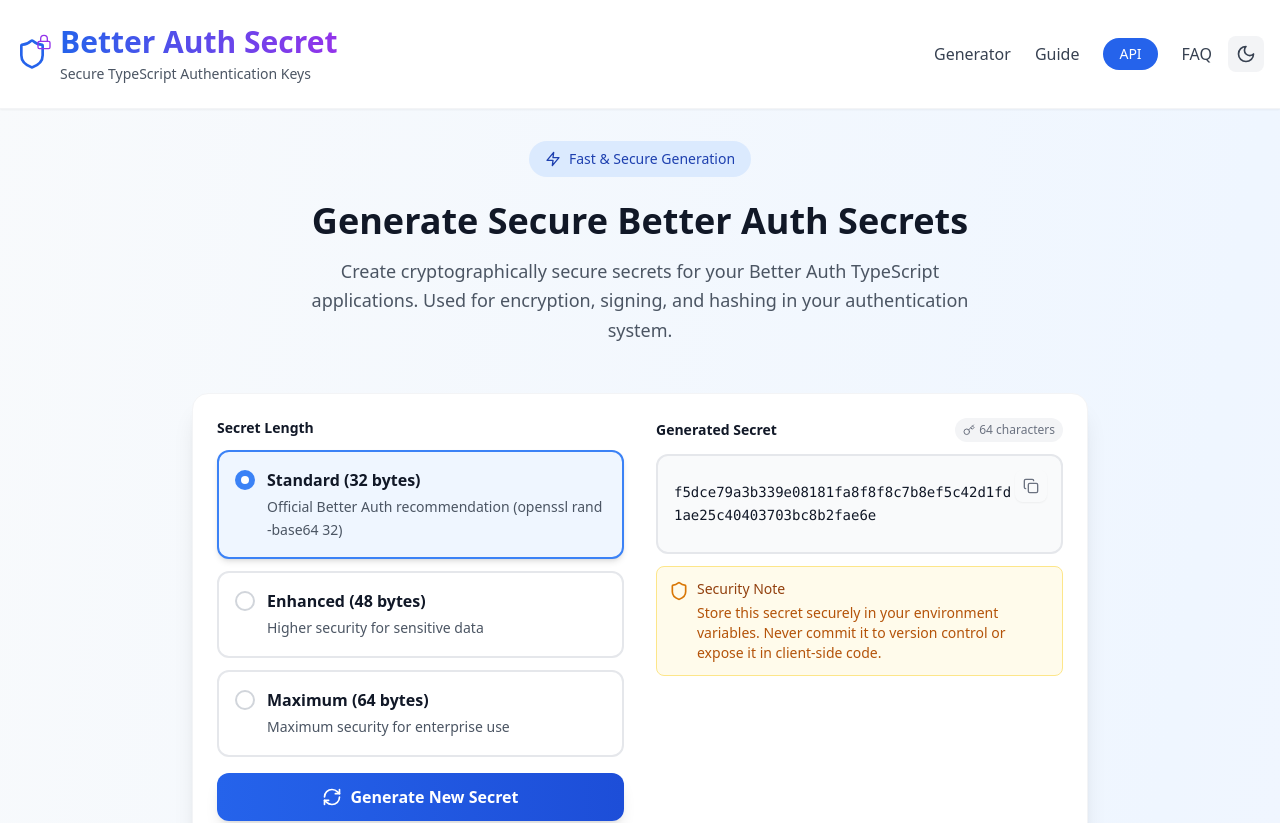
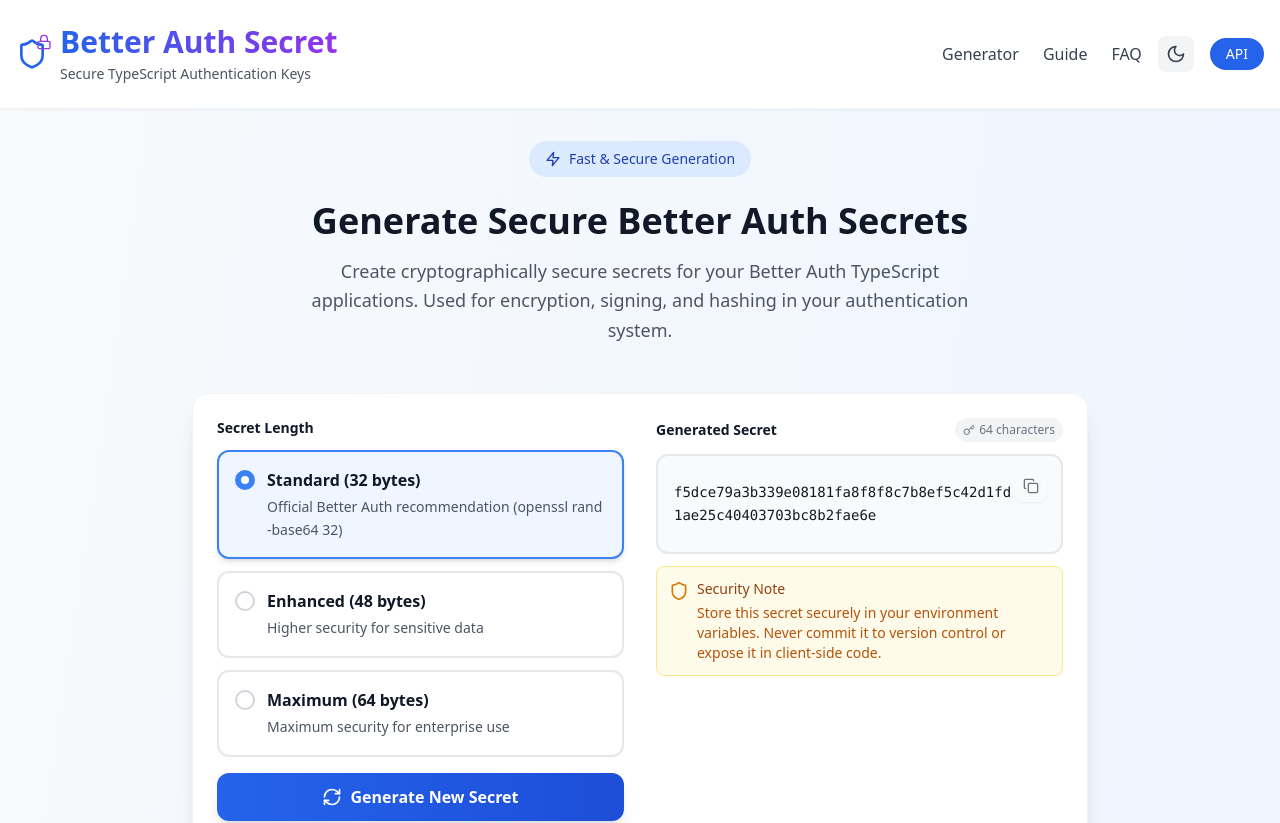
Before and after one commit to residentialproxies/Better-Auth-Secret-Generator, a React (Vite) app: page / in a window 1280 px wide. Shown: the top 823 px of the page. Built offline with nearby package versions, Linux system fonts and the light colour scheme.

Commit message:
Move API button to far right

```diff
--- a/src/components/Header.tsx
+++ b/src/components/Header.tsx
@@ -35,12 +35,6 @@ const Header: React.FC = () => {
               <a href="#guide" className="text-gray-700 dark:text-gray-300 hover:text-blue-600 dark:hover:text-blue-400 transition-colors duration-200">
                 Guide
               </a>
-              <a
-                href="#api"
-                className="px-4 py-1.5 rounded-full bg-blue-600 dark:bg-blue-500 text-white text-sm font-medium hover:bg-blue-700 dark:hover:bg-blue-400 transition-colors duration-200"
-              >
-                API
-              </a>
               <a href="#faq" className="text-gray-700 dark:text-gray-300 hover:text-blue-600 dark:hover:text-blue-400 transition-colors duration-200">
                 FAQ
               </a>
@@ -52,6 +46,12 @@ const Header: React.FC = () => {
             >
               {isDarkMode ? <Sun className="h-5 w-5" /> : <Moon className="h-5 w-5" />}
             </button>
+            <a
+              href="#api"
+              className="px-4 py-1.5 rounded-full bg-blue-600 dark:bg-blue-500 text-white text-sm font-medium hover:bg-blue-700 dark:hover:bg-blue-400 transition-colors duration-200"
+            >
+              API
+            </a>
           </div>
 
           {/* Mobile Menu Button */}
@@ -91,18 +91,18 @@ const Header: React.FC = () => {
                 Guide
               </a>
               <a
+                href="#faq"
+                className="text-gray-700 dark:text-gray-300 hover:text-blue-600 dark:hover:text-blue-400 transition-colors duration-200 py-2"
+                onClick={() => setIsMenuOpen(false)}
+              >
+                FAQ
+              </a>
+              <a
                 href="#api"
                 className="inline-block px-4 py-1.5 rounded-full bg-blue-600 dark:bg-blue-500 text-white text-sm font-medium hover:bg-blue-700 dark:hover:bg-blue-400 transition-colors duration-200"
                 onClick={() => setIsMenuOpen(false)}
               >
                 API
-              </a>
-              <a
-                href="#faq"
-                className="text-gray-700 dark:text-gray-300 hover:text-blue-600 dark:hover:text-blue-400 transition-colors duration-200 py-2"
-                onClick={() => setIsMenuOpen(false)}
-              >
-                FAQ
               </a>
             </nav>
           </div>
```
